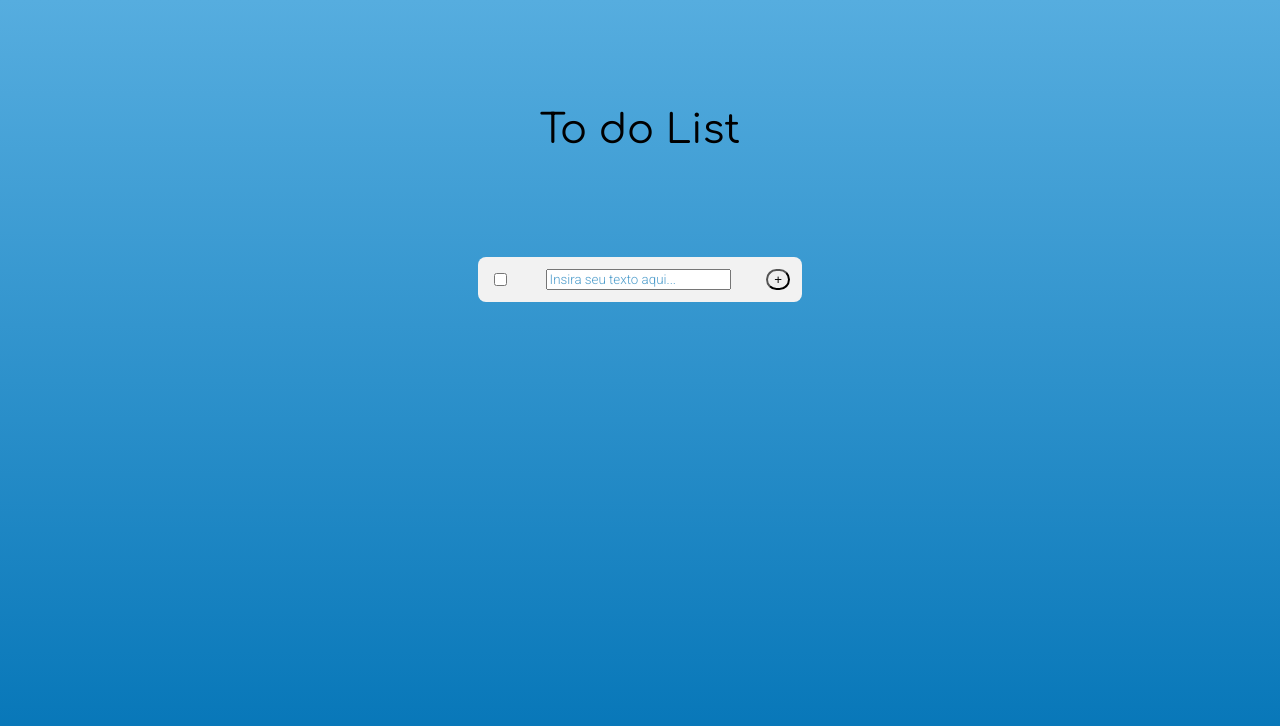
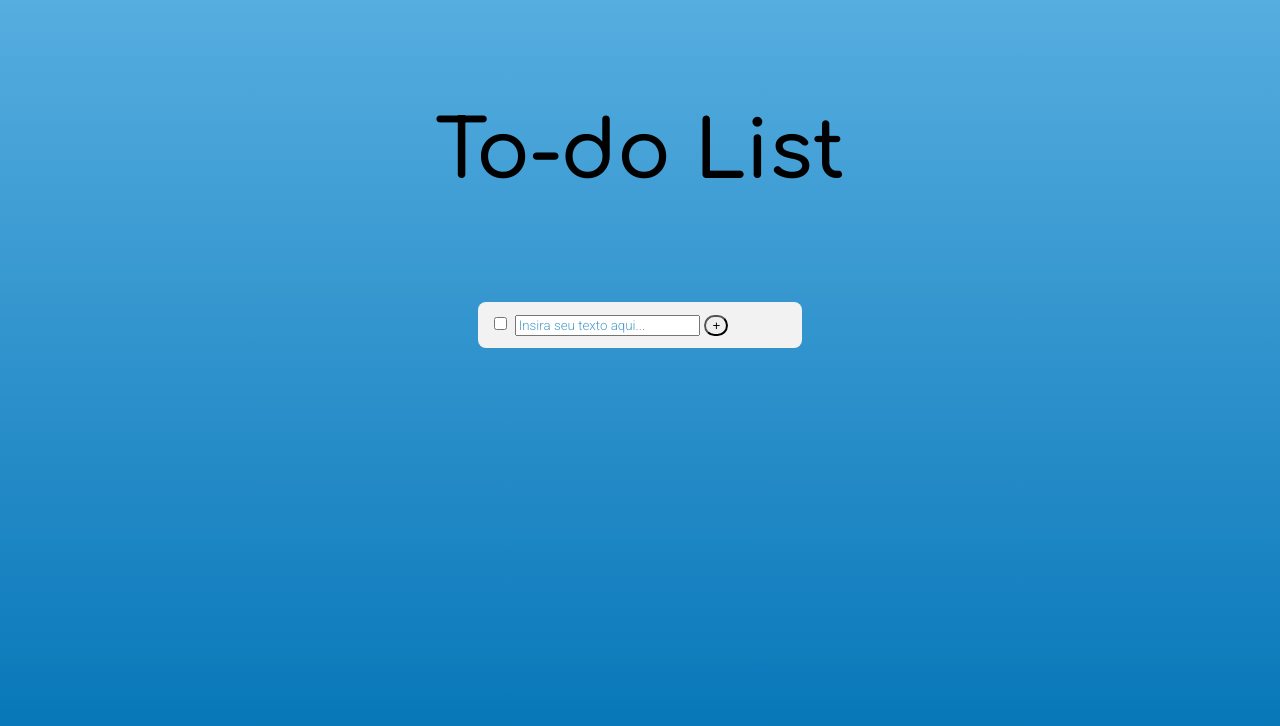
Before and after one commit to flaviospjunior/to-do-list, a plain HTML site: page index.html in a window 1280 px wide. Drawn offline with Linux system fonts and the light colour scheme.

Commit message:
Refatoração de funções

```diff
--- a/index.html
+++ b/index.html
@@ -19,21 +19,24 @@
     />
     <title>To do List</title>
   </head>
-  <header>To do List</header>
+  <header>
+    <h1 class="titulo">To-do List</h1>
+  </header>
   <body>
+    <div class="outrasTarefas">
       <div class="tarefas">
-      <div class="tarefa" id="tarefa">
+        <div class="tarefa">
           <input type="checkbox" />
           <input
+            class="text-input"
             type="text"
-          id="firstInput"
             placeholder="Insira seu texto aqui..."
           />
-        <button id="adicionar" onclick="addTask()" type="button">+</button>
+          <button class="adicionar" type="button">+</button>
         </div>
       </div>
-    <div class="outrasTarefas"></div>
-    <script src="tabAdd.js"></script>
-    <script src="script.js"></script>
+    </div>
+    <script type="module" src="tabAdd.js"></script>
+    <script type="module" src="script.js"></script>
   </body>
 </html>
--- a/script.js
+++ b/script.js
@@ -5,3 +5,5 @@ function addTask() {
   const clone = taskDiv.cloneNode(true);
   outrasTarefas.appendChild(clone);
 }
+
+export default addTask;
--- a/style.css
+++ b/style.css
@@ -1,8 +1,4 @@
 html {
-  display: flex;
-  flex-direction: column;
-  align-items: center;
-  justify-content: flex-start;
   height: 100%;
   margin: 0;
   padding: 0;
@@ -11,16 +7,8 @@ html {
   background-attachment: fixed;
 }
 
-#adicionar {
+.adicionar {
   border-radius: 30px;
-}
-
-body {
-  display: flex;
-  flex-direction: column;
-  align-items: center;
-  justify-content: space-between;
-  position: absolute;
 }
 
 header {
@@ -28,7 +16,7 @@ header {
   font-size: 40px;
 }
 
-::placeholder {
+.text-input::placeholder {
   color: #0072b5;
   opacity: 0.7;
   font-family: "Roboto";
@@ -42,7 +30,14 @@ header {
   margin: 5px;
 }
 
-#tarefa {
+.outrasTarefas {
   display: flex;
-  justify-content: space-between;
+  flex-flow: column wrap;
+  align-items: center;
 }
+
+.titulo {
+  margin: 0;
+  padding: 0;
+  text-align: center;
+}
--- a/tabAdd.js
+++ b/tabAdd.js
@@ -1,8 +1,20 @@
+import { addTask } from "./script";
+//import * as taskManager from "./script";
+//import teste from "./script";
+
 document.addEventListener("keydown", function (tecla) {
   if (
-    document.activeElement == document.querySelector("#adicionar") &&
+    document.activeElement == document.querySelector(".adicionar") &&
     tecla.key == "Tab"
   ) {
     console.log(tecla.key);
+    addTask();
   }
 });
+
+const addButtons = document.querySelectorAll("adicionar");
+addButtons.forEach((button) => {
+  button.addEventListener("click", () => {
+    addTask();
+  });
+});
```
Lines whose indentation alone changed are shown as unchanged.
